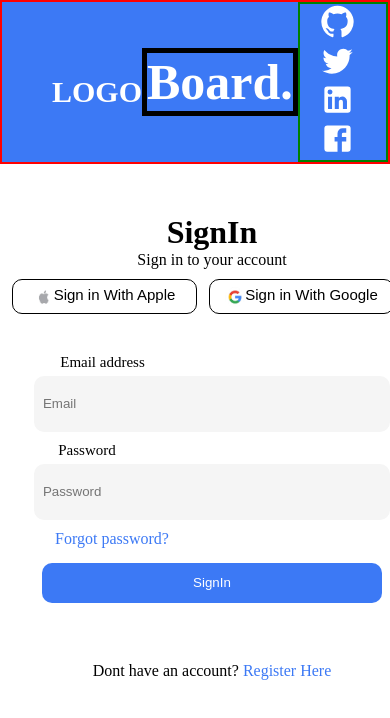
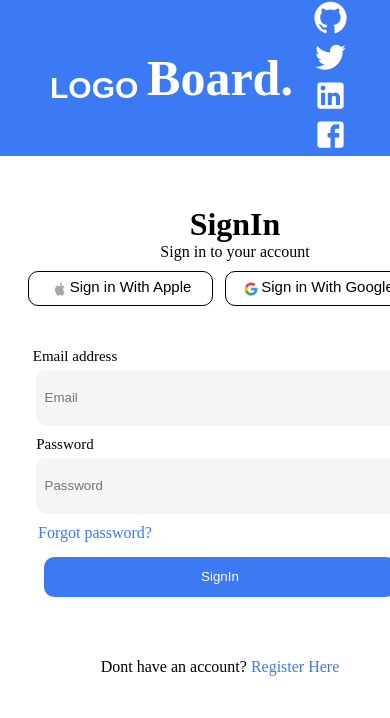
Before and after one commit to htg-18/Board, a React (Create React App) app: page / in a window 390 px wide. Shown: the top 718 px of the page. Built offline with nearby package versions, Linux system fonts and the light colour scheme; no server answers.

Commit message:
final commit

```diff
--- a/public/index.html
+++ b/public/index.html
@@ -14,7 +14,13 @@
       manifest.json provides metadata used when your web app is installed on a
       user's mobile device or desktop. See https://developers.google.com/web/fundamentals/web-app-manifest/
     -->
-    <link rel="manifest" href="%PUBLIC_URL%/manifest.json" />
+    <!-- <link rel="preconnect" href="https://fonts.googleapis.com">
+<link rel="preconnect" href="https://fonts.gstatic.com" crossorigin>
+<link href="https://fonts.googleapis.com/css2?family=Figtree:ital,wght@0,400;0,600;1,300&family=Poppins:wght@700&family=Roboto:wght@300;500;700;900&display=swap" rel="stylesheet"> -->
+    <!-- <link rel="manifest" href="%PUBLIC_URL%/manifest.json" />
+    <link rel="preconnect" href="https://fonts.googleapis.com">
+<link rel="preconnect" href="https://fonts.gstatic.com" crossorigin>
+<link href="https://fonts.googleapis.com/css2?family=Figtree:wght@400;600&family=Montserrat:wght@700&family=Poppins:wght@700&family=Roboto:wght@300;500;700;900&display=swap" rel="stylesheet"> -->
     <!--
       Notice the use of %PUBLIC_URL% in the tags above.
       It will be replaced with the URL of the `public` folder during the build.
@@ -24,7 +30,7 @@
       work correctly both with client-side routing and a non-root public URL.
       Learn how to configure a non-root public URL by running `npm run build`.
     -->
-    <title>React App</title>
+    <title>Board</title>
   </head>
   <body>
     <noscript>You need to enable JavaScript to run this app.</noscript>
--- a/src/App.css
+++ b/src/App.css
@@ -2,7 +2,7 @@
   background-color: #EEEEEE;
   margin: 0;
   padding: 0;
-
+  /* font-family: 'Montserrat', sans-serif; */
 }
 /* .App {
   text-align: center;
--- a/src/components/auth/Signin.css
+++ b/src/components/auth/Signin.css
@@ -18,7 +18,7 @@
     color: white;
     margin-top: 20px;
     margin-left: 50px;
-
+    font-family: 'Poppins', sans-serif;
     font-weight: bold;
     font-size: 30px;
 }
@@ -45,6 +45,7 @@
 }
 .formDiv{
     /* margin-top: 300px; */
+    /* border:2px solid blue; */
     flex: 1;
     display: flex;
     align-items: center;
@@ -55,17 +56,23 @@
     margin: auto;
     /* background-color: #F8FAFF; */
 }
+
+#h1{
+  /* border:2px solid rgb(26, 85, 136); */
+  padding-left: 30px;
+}
 .signinForm{
+    /* border:2px solid red; */
     display: flex;
     flex: 1;
     padding: auto;
     flex-direction: column;
-    align-items: center;
+
 }
 .buttons{
     display: flex;
     flex-direction: row;
-
+    padding-left: 30px;
 }
 .google{
     background-color: white;
@@ -85,6 +92,7 @@
 
 .text{
     margin-bottom: 10px;
+    padding-left: 30px;
 }
 .apple{
         border-radius: 10px;;
@@ -100,6 +108,7 @@
         justify-content: center;
         cursor: pointer;
         border: 0.1px solid black;
+        margin-left: -2px;
 }
 
 
@@ -130,13 +139,13 @@
 }
 .parae{
     background-color: white;
-    margin-left: -219px;
+    margin-left: -290px;
     margin-bottom: 5px;
     font-size: 15px;
 }
 .parap{
     background-color: white;
-    margin-left: -250px;
+    margin-left: -310px;
     margin-bottom: 5px;
     font-size: 15px;
 }
@@ -163,7 +172,7 @@
 .forgot{
     color: #3C79F5;
     background-color: white;
-    margin-left: -200px;
+    margin-left: -250px;
 }
 .Submit{
     border-radius: 10px;
@@ -200,7 +209,7 @@
          display: flex;
          flex-direction: row;
         background-color: #3C79F5;
-         border:2px solid red;
+         /* border:2px solid red; */
          align-items: center; /* Center items horizontally */
          transform: skewX(0deg); /* Adjust the angle of the tilt */
          transform-origin: top;
@@ -220,13 +229,13 @@
         margin: auto;
         font-weight: bold;
         font-size: 50px;
-        border:5px solid black;
+        /* border:5px solid black; */
     }
 
     .icons{
         background-color: #3C79F5;
         margin: auto;
-        border:2px solid green;
+        /* border:2px solid green; */
     }
     .github{
         background-color: #3C79F5;
--- a/src/components/auth/Signin.js
+++ b/src/components/auth/Signin.js
@@ -60,7 +60,7 @@ const Signin = () => {
        <div className='formDiv'>
        {!reg &&
         <form onSubmit={signIn} className='signinForm'>
-         <h1>SignIn</h1>
+         <h1 id="h1">SignIn</h1>
          <p className='text'>Sign in to your account</p>
          <div className='buttons'>
             <button className='google' onClick={handleGoogle}>
--- a/src/components/home/Home.jsx
+++ b/src/components/home/Home.jsx
@@ -276,12 +276,12 @@ function Home({uid}) {
                 <div className='instagram'>
                   <div className='iDiv'><Instagram className='iIcon'/></div>
 
-                    {userHome.instagram?userHome.instagram:"-"}
+                    {userHome.instagram?userHome.instagram:"?"}
                   </div>
                 <div className='youtube'>
                    <div className='yDiv'><PlayCircleOutline className='yIcon'/></div>
 
-                   {userHome.youtube?userHome.youtube:"-"}
+                   {userHome.youtube?userHome.youtube:"?"}
                 </div>
 
               </div>
--- a/src/components/home/main.css
+++ b/src/components/home/main.css
@@ -32,8 +32,11 @@
   .close_icon {
     color: red;
     margin-left: 30px;
-    margin-top: 10px;
+    /* margin-top: 10px; */
     cursor: pointer;
+    position: absolute;
+    right:30px;
+    top:40px;
   }
 
   .grid-container {
@@ -225,6 +228,7 @@
   .card_inner_text{
     background-color: white;
    align-self: flex-start;
+   font-weight: 300;
   }
 
   .percenti{
@@ -516,6 +520,13 @@ max-height: 200px;
       display: none;
     }
 
+   .sidebar-responsive{
+    /* height: auto; */
+    width:300px !important;
+    height: auto !important;
+    margin:0px !important;
+   }
+
     .menu-icon {
       color: #3C79F5;
       background-color: transparent;
@@ -530,14 +541,13 @@ max-height: 200px;
       flex-direction: column;
       height: 600px;
     }
-    .innerCharts{
-      height: 400px;
-    }
+
     .Add{
       height: 300px;
       display: flex;
       flex-direction: column;
-      /* align-items: start; */
+      align-items: center;
+      justify-content: center;
     }
     .card{
       height: 90px;
--- a/src/components/home/modal.css
+++ b/src/components/home/modal.css
@@ -4,15 +4,16 @@
     color: black;
     position: fixed;
     height: 50%;
-    width:33%;
-    top: 50%;
+    width:33% ;
+    top: 50% ;
     transform: translate(-50%,-50%);
     left: 50%;
     padding: 10px;
     border-radius: 20px;
     padding-top: 16px;
+    font-family: 'Figtree', sans-serif;
 }
-@media(max-height:990px){
+@media (max-width:990px){
     .modalContainer{
         height: 60%;
         width: 65%;
```
Also changed, not shown: 1 other file (tests, documents, lock files or other folders).
